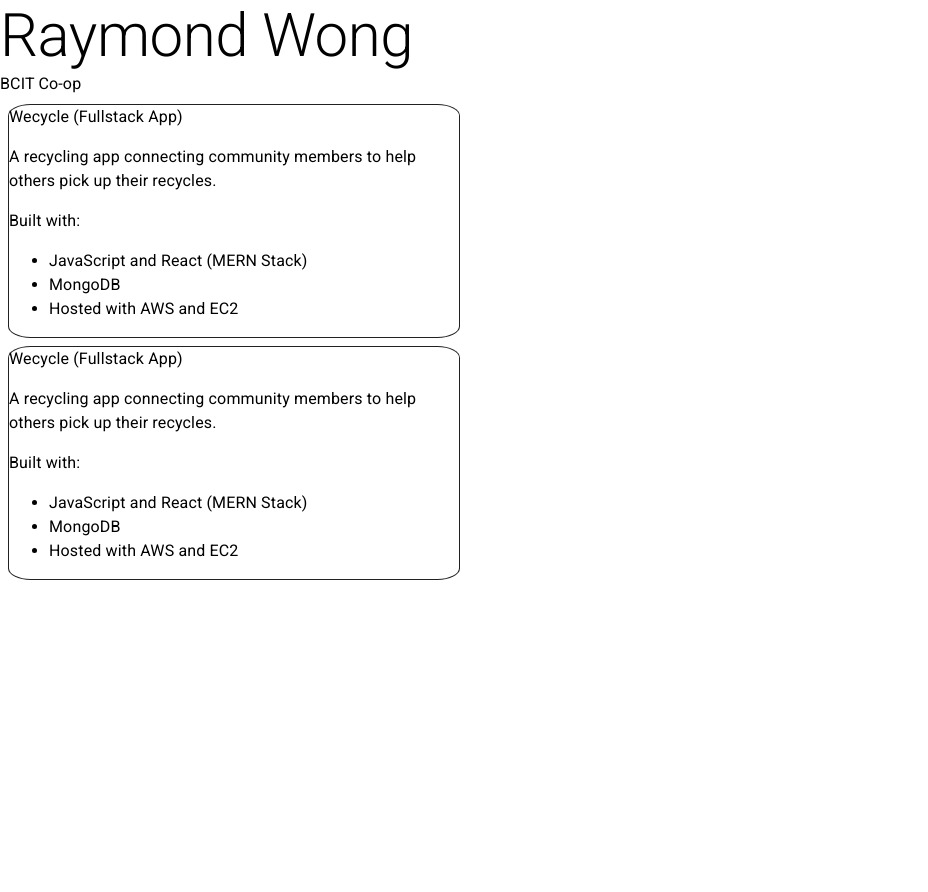
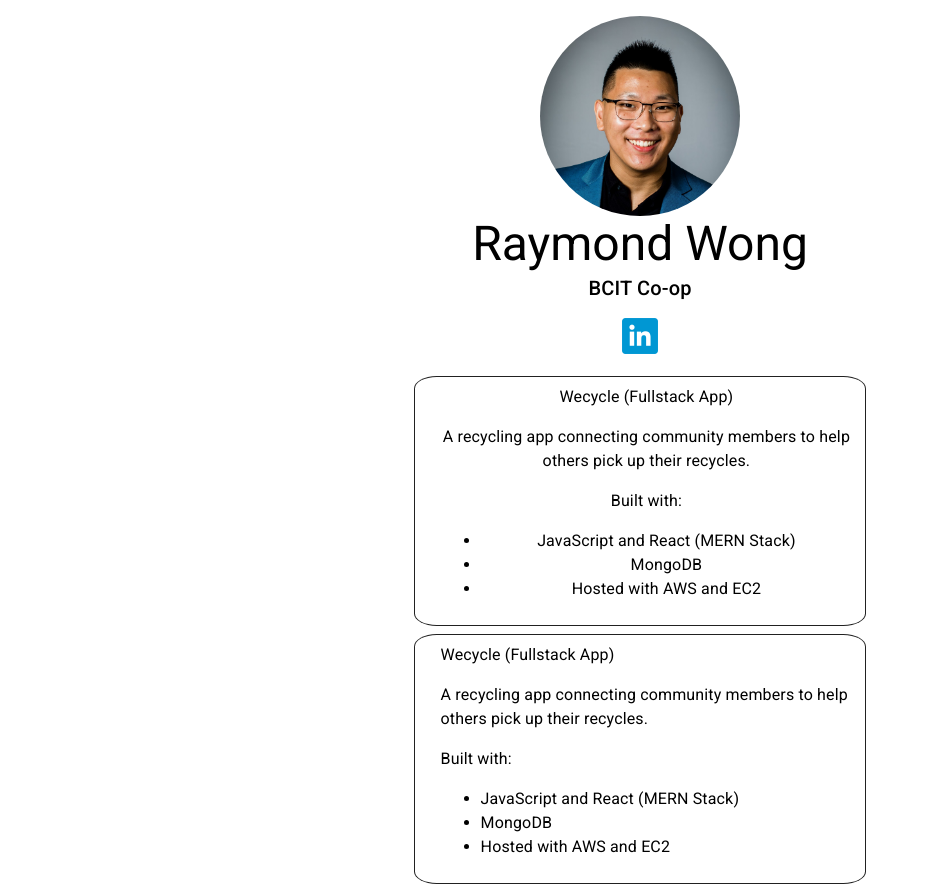
Before and after one commit to ray165/mySite, a React app in the folder client/: page / in a window 1280 px wide. Shown: the whole page, without its empty margins (0-928 px from the left). Before the commit the page ends 800 px from the top, so only its background shows below. Built offline with nearby package versions, Linux system fonts and the light colour scheme.

Commit message:
centered content

```diff
--- a/client/src/App.css
+++ b/client/src/App.css
@@ -1,3 +1,48 @@
 .title {
   margin: 0 auto;
 }
+
+.cardContent {
+  padding: 1vh 1vw 1vh 2vw;
+}
+
+#profile {
+  width: 40vw;
+  height: 40vw;
+  max-width: 200px;
+  max-height: 200px;
+  margin: 0 auto;
+  margin-top: 2vh;
+}
+
+#linkedin {
+  width: 5vw;
+  height: 5vw;
+  min-width: 50px;
+  min-height: 50px;
+  margin: 0 auto;
+}
+
+#linkResize {
+  display: block;
+  width: 5vw;
+  height: 5vw;
+  min-width: 50px;
+  min-height: 50px;
+  margin: 0 auto;
+}
+
+.center {
+  margin: 0 auto;
+}
+
+.card {
+  display: block;
+  margin: 0 auto;
+}
+
+@media only screen and (max-width: 600px) {
+ .card {
+   max-width: fit-content;
+ }
+}
--- a/client/src/subcomp/home.js
+++ b/client/src/subcomp/home.js
@@ -1,53 +1,67 @@
 import React, { useState, useRef, useEffect } from "react";
 import Typography from "@material-ui/core/Typography";
-import Box from '@material-ui/core/Box';
-import '../App.css'
+import Box from "@material-ui/core/Box";
+import Avatar from "@material-ui/core/Avatar";
+import profile from "../images/profile.jpg";
+import linkedin from "../images/linkedin-icon.png";
+import Link from '@material-ui/core/Link';
 
+import "../App.css";
 
 const defaultProps = {
-  bgcolor: 'background.paper',
-  borderColor: 'text.primary',
+  bgcolor: "background.paper",
+  borderColor: "text.primary",
   m: 1,
   border: 1,
   maxWidth: 450,
+  margin: "1vh auto",
   // style: { width: '5rem', height: '5rem' },
 };
-
 
 export default function Home() {
   const [fade, setFade] = useState(true);
   const counter = useRef(0);
   const [index, setIndex] = useState(0);
-  const descriptionArray = ["SFU Business", "Aspiring Software Developer", "BCIT Co-op", "Voted Best Developer By My Mom"]
+  const descriptionArray = [
+    "SFU Business",
+    "Aspiring Software Developer",
+    "BCIT Co-op",
+    "Voted Best Developer By My Mom",
+  ];
 
   useEffect(() => {
-
     const looper = setInterval(() => {
-          counter.current++
+      counter.current++;
       if (counter.current === descriptionArray.length) {
-            counter.current = 0
+        counter.current = 0;
       }
-          setIndex(counter.current)
-      }, 2000)
+      setIndex(counter.current);
+    }, 2000);
     return () => {
-          clearInterval(looper)
+      clearInterval(looper);
       //   setFade(false)
-      }
-  }, [index])
+    };
+  }, [index]);
 
   return (
     <>
-      <Typography className="title" variant="h2" component="h1">
+      <Avatar src={profile} alt="profilePic" id="profile" />
+      <Typography className="title" align="center" variant="h3">
         Raymond Wong
       </Typography>
-      <Typography >
+      <Typography variant="h6" component="h3" align="center">
         {descriptionArray[index]}
       </Typography>
-      <Box borderRadius="5%" {...defaultProps}>
-        <Typography >Wecycle (Fullstack App)</Typography>
+      <a href="https://www.linkedin.com/in/rwong97/" target="\_blank" id="linkResize">
+        <Avatar variant="square" src={linkedin} alt="linkedin" id="linkedin"/>
+      </a>
+      <Box className="card" align="center" borderRadius="5%" {...defaultProps}>
+        <div className="cardContent">
+          <Typography>Wecycle (Fullstack App)</Typography>
           <Typography>
             <p>
-            A recycling app connecting community members to help others pick up their recycles.
+              A recycling app connecting community members to help others pick
+              up their recycles.
             </p>
             <p>Built with:</p>
             <ul>
@@ -56,12 +70,15 @@ export default function Home() {
               <li>Hosted with AWS and EC2</li>
             </ul>
           </Typography>
+        </div>
       </Box>
-      <Box borderRadius="5%" {...defaultProps}>
-        <Typography >Wecycle (Fullstack App)</Typography>
+      <Box className="card" borderRadius="5%" {...defaultProps}>
+        <div className="cardContent">
+          <Typography>Wecycle (Fullstack App)</Typography>
           <Typography>
             <p>
-            A recycling app connecting community members to help others pick up their recycles.
+              A recycling app connecting community members to help others pick
+              up their recycles.
             </p>
             <p>Built with:</p>
             <ul>
@@ -70,8 +87,8 @@ export default function Home() {
               <li>Hosted with AWS and EC2</li>
             </ul>
           </Typography>
+        </div>
       </Box>
-
     </>
   );
 }
```
Also changed, not shown: client/src/images/linkedin-icon.png (added), client/src/images/moon.jpg (added), client/src/images/profile.jpg (added). Lines whose indentation alone changed are shown as unchanged.
